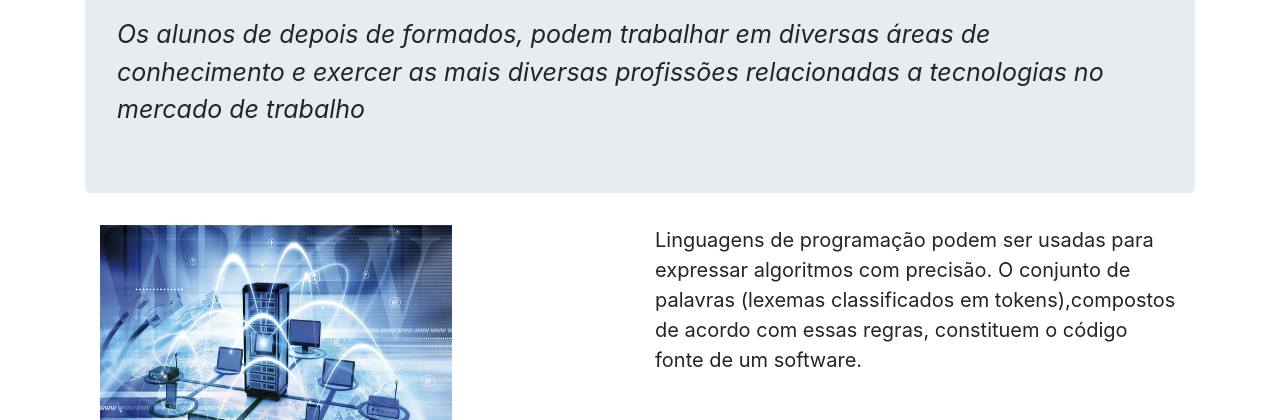
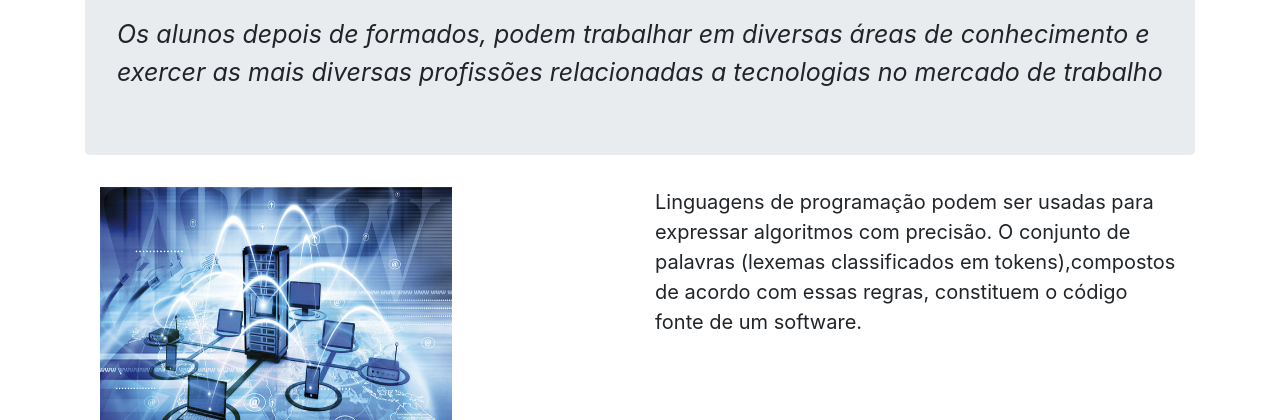
Before and after one commit to tereus100/bootstrap, a plain HTML site: page index.html in a window 1280 px wide. Shown: the part 680-1100 px from the top of the page. Drawn offline with nearby package versions, Linux system fonts and the light colour scheme.

Commit message:
Update index.html

```diff
--- a/index.html
+++ b/index.html
@@ -133,7 +133,7 @@
 
     <h1 class="d-flex justify-content-center">Área de Atuação</h1>
     <br>
-    <i style="font-size:25px;">Os alunos de depois de formados, podem trabalhar em diversas áreas de conhecimento e exercer as mais
+    <i style="font-size:25px;">Os alunos depois de formados, podem trabalhar em diversas áreas de conhecimento e exercer as mais
       diversas profissões relacionadas a tecnologias no mercado de trabalho</i>
   </div>
   <div class="container">
```
